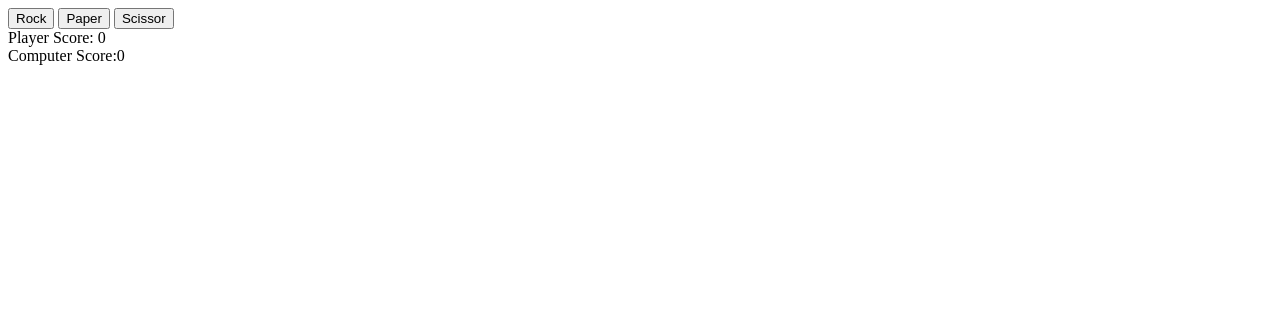
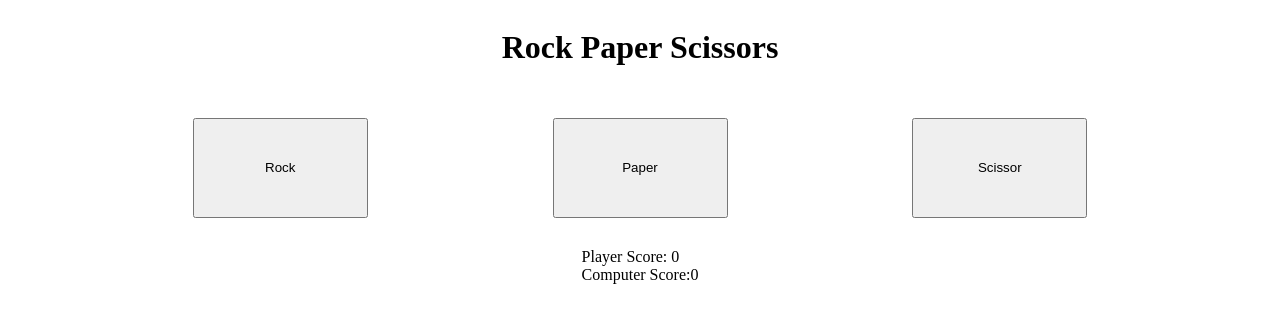
Before and after one commit to emeteve/rockPaperScissors, a plain HTML site: page index.html in a window 1280 px wide. Drawn offline with Linux system fonts and the light colour scheme.

Commit message:
Update visual UI  with css

```diff
--- a/index.html
+++ b/index.html
@@ -4,17 +4,33 @@
     <meta charset="UTF-8">
     <meta http-equiv="X-UA-Compatible" content="IE=edge">
     <meta name="viewport" content="width=device-width, initial-scale=1.0">
-    <title>Document</title>
+    <title>Rock Paper Scissors</title>
+    <link rel="stylesheet" href="styles.css">
 </head>
 
 <body>
+    <div class="container">
+        <div class="header">
+            <h1>Rock Paper Scissors</h1>
+        </div>
+
+        <div class="buttons">
             <button id="Rock">Rock</button>
             <button id="Paper">Paper</button>
             <button id="Scissor">Scissor</button>
+        </div>
+    </div>
+
+    <div class="container">
+        <div class="blahblah">
+            <div class="container">
                 <div id="playerScore"></div>
                 <div id="computerScore"></div>
+            </div>
             <div id="result"></div>
             <div id="gameResult"></div>
+        </div>
+    </div>
     <script src="revisedScript.js"></script>
 </body>
 
--- /dev/null
+++ b/styles.css
@@ -0,0 +1,34 @@
+body {
+    display: flex;
+    flex-direction: column;
+    gap: 30px;
+}
+
+.buttons {
+    display: flex;
+    justify-content: space-evenly;
+    align-items: center;
+}
+
+button {
+    height: 100px;
+    width: 175px;
+}
+
+.header {
+    display: flex;
+    align-items: center;
+    justify-content: center;
+    margin-bottom: 30px;
+}
+
+.blahblah {
+    display: flex;
+    flex-direction: column;
+    align-items: center;
+    gap: 15px;
+}
+
+#gameResult {
+    font-weight: bold;
+}
```
Lines whose indentation alone changed are shown as unchanged.
